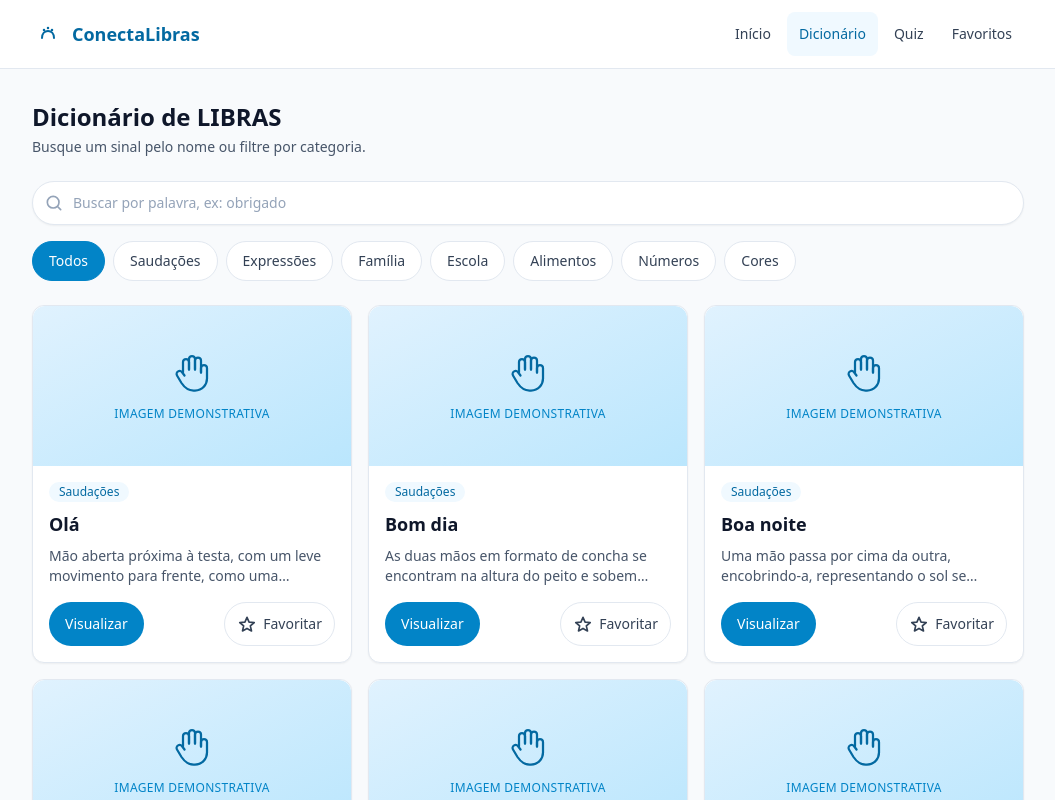
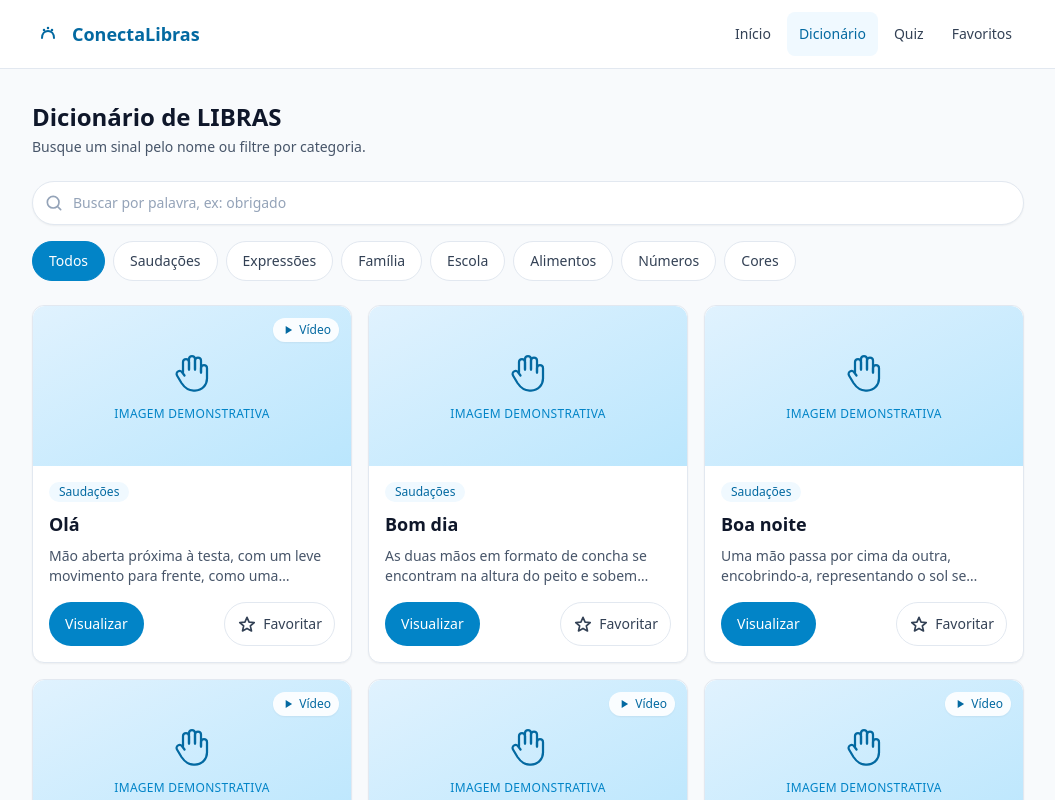
Before and after one commit to thomasbatista/conectalibras, a React (Vite) app: page /dicionario in a window 1280 px wide. Shown: the top 800 px of the page, without its empty margins (112-1167 px from the left). Built offline with nearby package versions, Linux system fonts and the light colour scheme.

Commit message:
feat: exibir video real do sinal na pagina de detalhes e no quiz

```diff
--- a/src/components/QuizQuestion.tsx
+++ b/src/components/QuizQuestion.tsx
@@ -1,5 +1,6 @@
 import type { QuizQuestion as QuizQuestionType } from "../types/quiz";
 import SignPlaceholder from "./SignPlaceholder";
+import SignVideo from "./SignVideo";
 
 interface QuizQuestionProps {
   question: QuizQuestionType;
@@ -21,8 +22,17 @@ export default function QuizQuestion({
         Qual palavra corresponde a este sinal?
       </h2>
 
-      <div className="mx-auto mb-6 max-w-xs overflow-hidden rounded-xl">
-        <SignPlaceholder word={question.sign.word} size="lg" />
+      <div className="mx-auto mb-6 max-w-xs overflow-hidden rounded-xl border border-slate-100">
+        {question.sign.videoUrl ? (
+          <SignVideo word={question.sign.word} videoUrl={question.sign.videoUrl} />
+        ) : (
+          <>
+            <SignPlaceholder word={question.sign.word} size="lg" />
+            <p className="bg-slate-50 p-4 text-center text-sm italic text-slate-700">
+              “{question.sign.description}”
+            </p>
+          </>
+        )}
       </div>
 
       <div className="grid grid-cols-1 gap-3 sm:grid-cols-2" role="radiogroup" aria-label="Alternativas">
--- a/src/components/SignCard.tsx
+++ b/src/components/SignCard.tsx
@@ -16,7 +16,7 @@ export default function SignCard({
 }: SignCardProps) {
   return (
     <article className="flex flex-col overflow-hidden rounded-xl border border-slate-200 bg-white shadow-sm transition hover:shadow-md">
-      <SignPlaceholder word={sign.word} />
+      <SignPlaceholder word={sign.word} hasVideo={Boolean(sign.videoUrl)} />
       <div className="flex flex-1 flex-col gap-2 p-4">
         <span className="w-fit rounded-full bg-brand-50 px-2.5 py-0.5 text-xs font-medium text-brand-700">
           {sign.category}
--- a/src/components/SignPlaceholder.tsx
+++ b/src/components/SignPlaceholder.tsx
@@ -1,11 +1,13 @@
 interface SignPlaceholderProps {
   word: string;
   size?: "sm" | "lg";
+  hasVideo?: boolean;
 }
 
 export default function SignPlaceholder({
   word,
   size = "sm",
+  hasVideo = false,
 }: SignPlaceholderProps) {
   const heightClass = size === "lg" ? "h-64 sm:h-80" : "h-40";
   const iconSizeClass = size === "lg" ? "h-20 w-20" : "h-12 w-12";
@@ -14,8 +16,21 @@ export default function SignPlaceholder({
     <div
       role="img"
       aria-label={`Ilustração demonstrativa do sinal para ${word}`}
-      className={`flex ${heightClass} w-full flex-col items-center justify-center gap-2 rounded-t-xl bg-gradient-to-br from-brand-100 to-brand-200 text-brand-700`}
+      className={`relative flex ${heightClass} w-full flex-col items-center justify-center gap-2 rounded-t-xl bg-gradient-to-br from-brand-100 to-brand-200 text-brand-700`}
     >
+      {hasVideo && (
+        <span className="absolute right-3 top-3 inline-flex items-center gap-1 rounded-full bg-white/90 px-2 py-1 text-xs font-medium text-brand-700 shadow-sm">
+          <svg
+            viewBox="0 0 24 24"
+            className="h-3.5 w-3.5"
+            fill="currentColor"
+            aria-hidden="true"
+          >
+            <path d="M8 5v14l11-7z" />
+          </svg>
+          Vídeo
+        </span>
+      )}
       <svg
         viewBox="0 0 64 64"
         className={iconSizeClass}
--- /dev/null
+++ b/src/components/SignVideo.tsx
@@ -0,0 +1,38 @@
+import SignPlaceholder from "./SignPlaceholder";
+
+interface SignVideoProps {
+  word: string;
+  videoUrl?: string;
+}
+
+export default function SignVideo({ word, videoUrl }: SignVideoProps) {
+  if (!videoUrl) {
+    return <SignPlaceholder word={word} size="lg" />;
+  }
+
+  return (
+    <div>
+      <video
+        key={videoUrl}
+        controls
+        preload="metadata"
+        className="aspect-video w-full bg-slate-900"
+        aria-label={`Vídeo do sinal de ${word} em Libras`}
+      >
+        <source src={videoUrl} type="video/mp4" />
+        Seu navegador não suporta a reprodução deste vídeo.
+      </video>
+      <p className="border-t border-slate-100 bg-slate-50 px-4 py-2 text-xs text-slate-500">
+        Vídeo:{" "}
+        <a
+          href="https://dicionario.ines.gov.br/"
+          target="_blank"
+          rel="noopener noreferrer"
+          className="font-medium underline underline-offset-2 hover:text-brand-700"
+        >
+          Dicionário de Libras — INES
+        </a>
+      </p>
+    </div>
+  );
+}
--- a/src/pages/SignDetails.tsx
+++ b/src/pages/SignDetails.tsx
@@ -1,6 +1,6 @@
 import { Link, useParams } from "react-router-dom";
 import { signs } from "../data/signs";
-import SignPlaceholder from "../components/SignPlaceholder";
+import SignVideo from "../components/SignVideo";
 import FavoriteButton from "../components/FavoriteButton";
 import { useFavorites } from "../hooks/useFavorites";
 
@@ -42,7 +42,7 @@ export default function SignDetails() {
       </Link>
 
       <div className="mt-4 overflow-hidden rounded-xl border border-slate-200 bg-white shadow-sm">
-        <SignPlaceholder word={sign.word} size="lg" />
+        <SignVideo word={sign.word} videoUrl={sign.videoUrl} />
 
         <div className="p-6">
           <span className="w-fit rounded-full bg-brand-50 px-2.5 py-0.5 text-xs font-medium text-brand-700">
```
